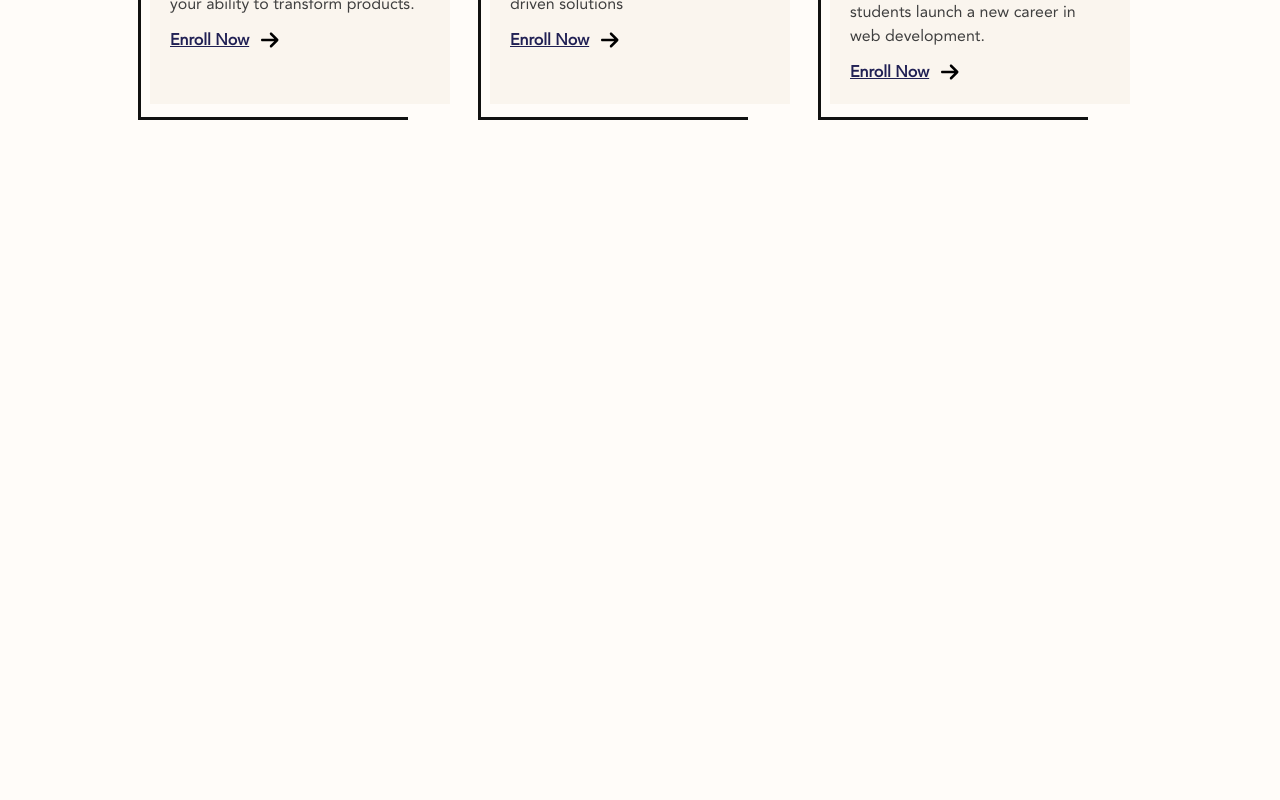
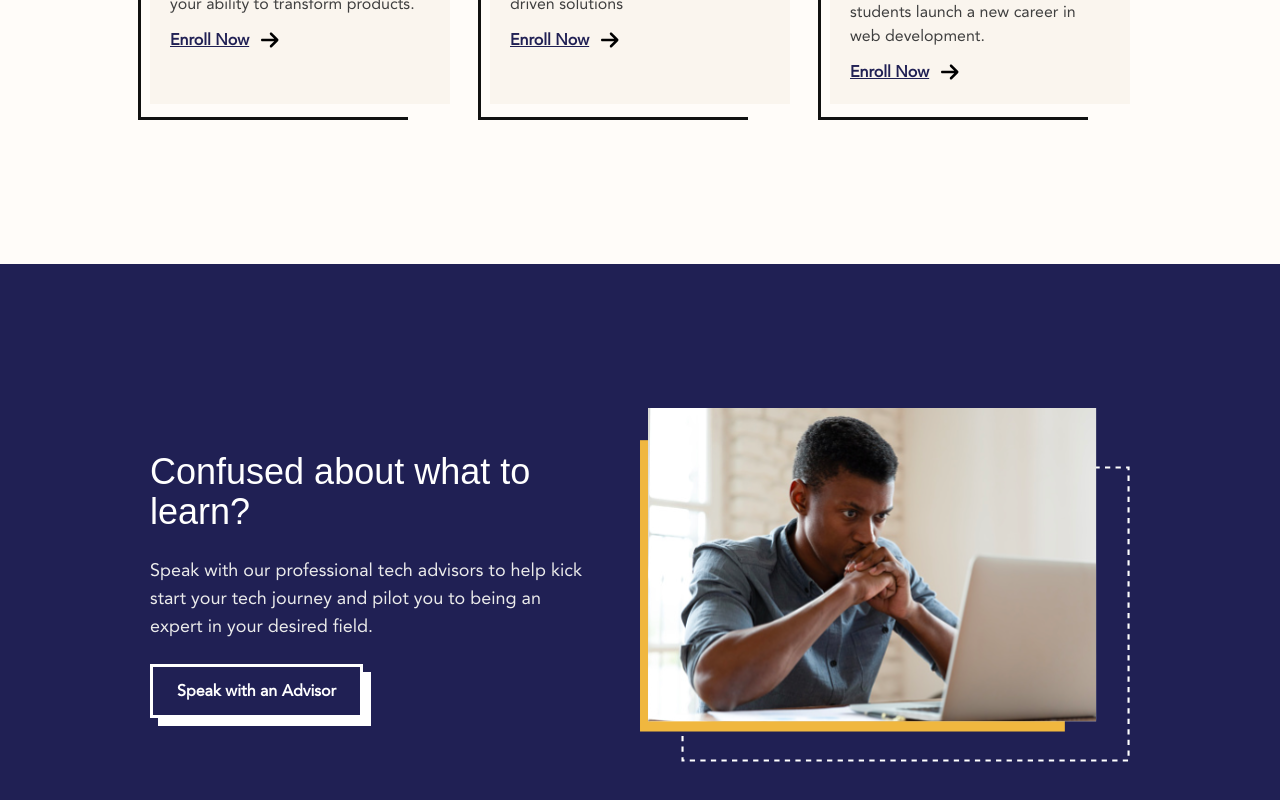
Before and after one commit to xeuxdev/axia-africa, a Vue app: page / in a window 1280 px wide. Shown: the part 1552-2352 px from the top of the page. Before the commit the page ends 1816 px from the top, so only its background shows below. Built offline with nearby package versions, Linux system fonts and the light colour scheme; a web font is replaced by a local one.

Commit message:
add advisor section

```diff
--- a/src/App.vue
+++ b/src/App.vue
@@ -2,6 +2,7 @@
 import HeaderComponent from "./components/HeaderComponent.vue"
 import HeroSection from "./components/HeroSection.vue"
 import CoursesSection from "./components/CoursesSection.vue"
+import AdvisorSection from "./components/AdvisorSection.vue"
 </script>
 
 <template>
@@ -10,5 +11,6 @@ import CoursesSection from "./components/CoursesSection.vue"
   <main class="relative pt-28">
     <HeroSection />
     <CoursesSection />
+    <AdvisorSection />
   </main>
 </template>
--- /dev/null
+++ b/src/components/AdvisorSection.vue
@@ -0,0 +1,24 @@
+<template>
+  <section class="bg-primary w-full py-20 md:py-36">
+    <div
+      class="container flex items-center justify-between px-5 md:px-[9.375rem] gap-10 flex-col lg:flex-row"
+    >
+      <!-- text -->
+      <div class="max-w-md space-y-6 mb-12 lg:mb-0">
+        <h3 class="font-medium text-white text-2xl md:text-4xl">
+          Confused about what to learn?
+        </h3>
+        <p class="text-base md:text-lg text-lighestgrey font-medium">
+          Speak with our professional tech advisors to help kick start your tech
+          journey and pilot you to being an expert in your desired field.
+        </p>
+
+        <div class="mt-5">
+          <button class="btn-secondary">Speak with an Advisor</button>
+        </div>
+      </div>
+      <!-- image -->
+      <img src="/images/advisor.svg" alt="advisor" class="w-full sm:w-[50%]" />
+    </div>
+  </section>
+</template>
--- a/src/style.css
+++ b/src/style.css
@@ -65,6 +65,24 @@ h6 {
   color: var(--clear);
 }
 
+.btn-secondary {
+  box-shadow: 8px 8px white;
+  border: 3px solid white;
+  background: transparent;
+  transition: all 0.3s ease-in-out;
+  color: white;
+  font-weight: 600;
+  padding-inline: 1.5rem;
+  padding-block: 0.75rem;
+  line-height: 1.5rem;
+  font-size: 1rem;
+}
+.btn-secondary:hover {
+  background: white;
+  box-shadow: 8.75px 8.75px var(--secondary);
+  color: var(--darkgrey);
+}
+
 .gradient {
   background-image: linear-gradient(65deg, var(--light_red), var(--secondary));
   -webkit-text-fill-color: transparent;
```
